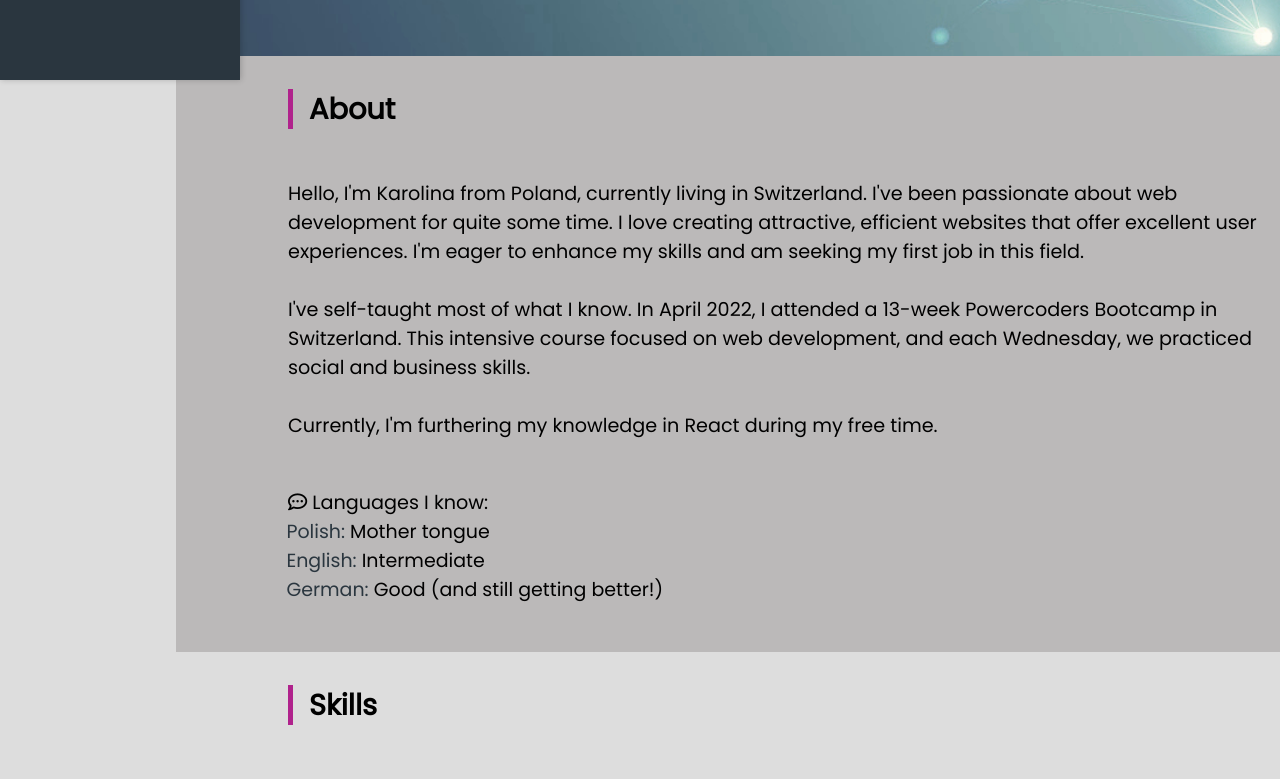
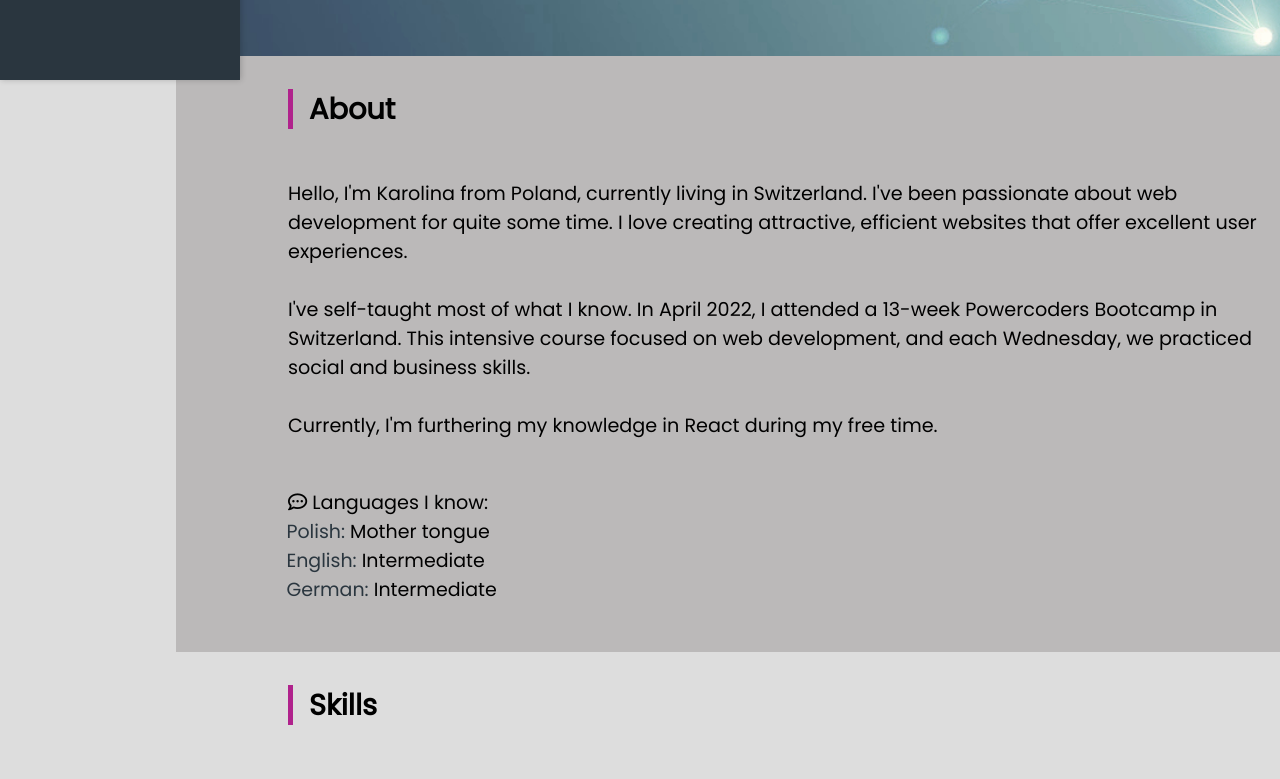
Before and after one commit to KarolinaKotwica/Portfolio-React, a React (Create React App) app: page / in a window 1280 px wide. Shown: the part 760-1539 px from the top of the page. Built offline with nearby package versions, Linux system fonts and the light colour scheme; a web font is replaced by a local one.

Commit message:
Change text

```diff
--- a/src/components/AboutSection.js
+++ b/src/components/AboutSection.js
@@ -2,7 +2,7 @@ const AboutSection = () => {
     return (
         <section id="about" className="scroll-container">
             <h1>About</h1>
-                <p>Hello, I'm Karolina from Poland, currently living in Switzerland. I've been passionate about web development for quite some time. I love creating attractive, efficient websites that offer excellent user experiences. I'm eager to enhance my skills and am seeking my first job in this field.
+                <p>Hello, I'm Karolina from Poland, currently living in Switzerland. I've been passionate about web development for quite some time. I love creating attractive, efficient websites that offer excellent user experiences.
                 <br /><br />
                 I've self-taught most of what I know. In April 2022, I attended a 13-week Powercoders Bootcamp in Switzerland. This intensive course focused on web development, and each Wednesday, we practiced social and business skills.
                 <br /><br />
@@ -12,7 +12,7 @@ const AboutSection = () => {
                 <ul className="languages">
                     <li><span>Polish:</span> Mother tongue</li>
                     <li><span>English:</span> Intermediate</li>
-                    <li><span>German:</span> Good (and still getting better!)</li>
+                    <li><span>German:</span> Intermediate</li>
                 </ul>
         </section>
     )
```
